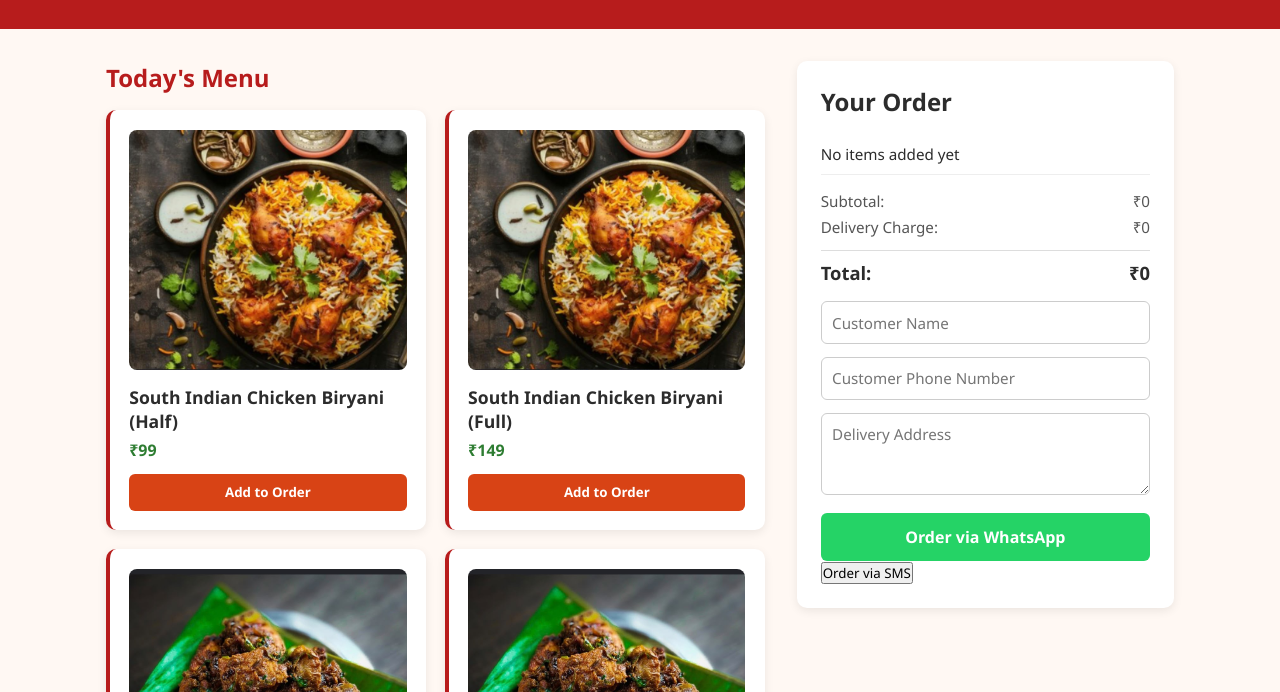
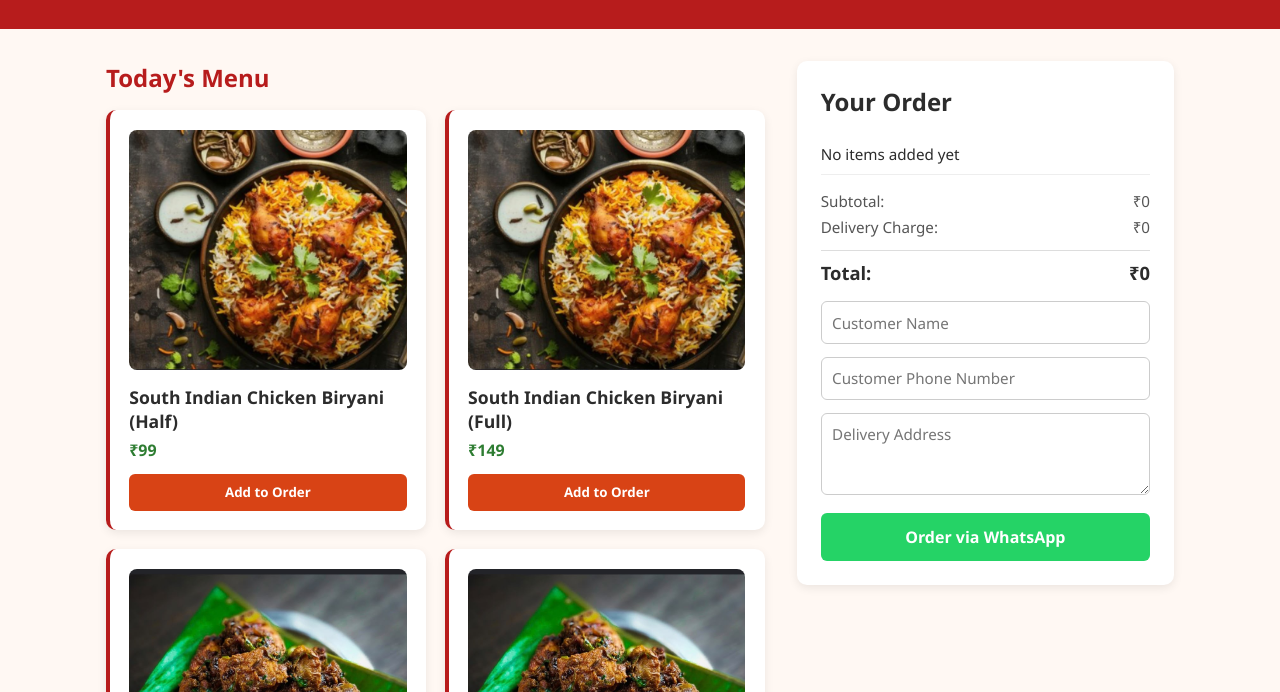
Before and after one commit to chinmayr573-commits/amma-home-food, a plain HTML site: page index.html in a window 1280 px wide. Shown: the part 108-800 px from the top of the page. Drawn offline with Linux system fonts and the light colour scheme.

Commit message:
Add files via upload

```diff
--- a/index.html
+++ b/index.html
@@ -234,7 +234,6 @@
             <textarea id="cust-address" rows="3" placeholder="Delivery Address"></textarea>
 
             <button class="whatsapp-btn" onclick="sendWhatsAppOrder()">Order via WhatsApp</button>
-            <button class="sms-btn" onclick="sendSMSOrder()">Order via SMS</button>
         </aside>
     </div>
 
```
